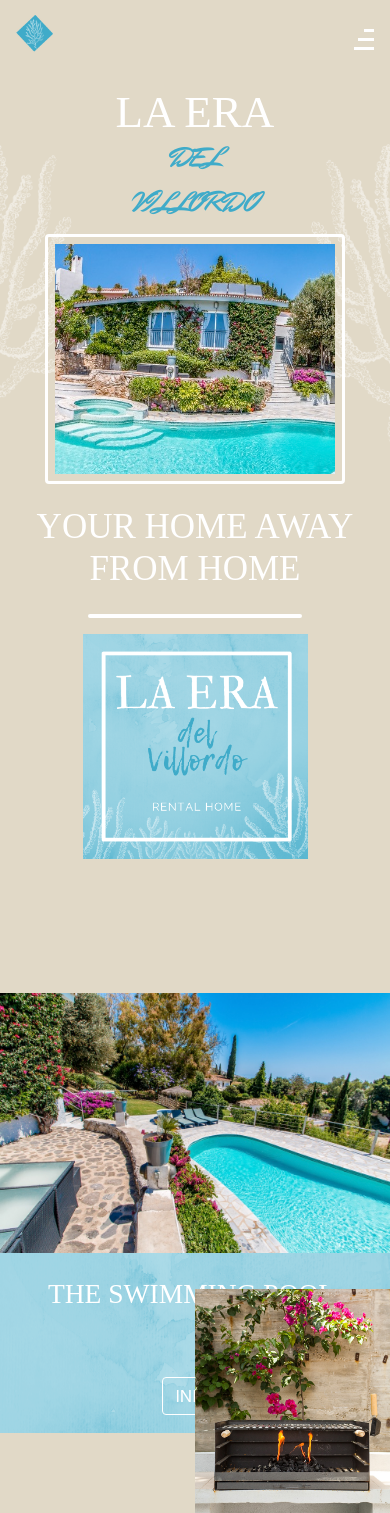
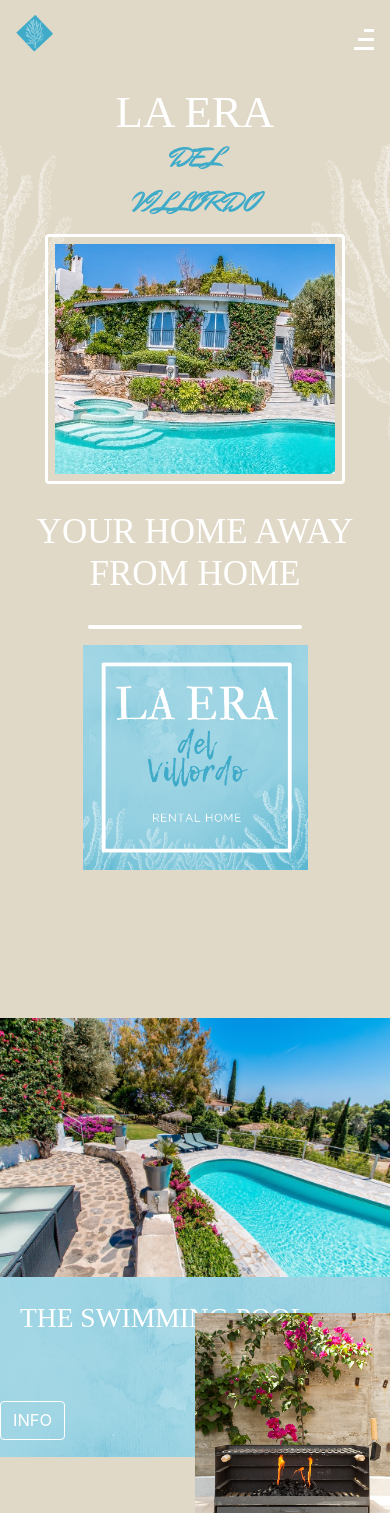
Before and after one commit to SaraBurgin/la-era-del-villordo, a Next.js app: page / in a window 390 px wide. Shown: the top 1513 px of the page. Built offline with nearby package versions, Linux system fonts and the light colour scheme; a web font is replaced by a local one.

Commit message:
Add responsiveness

```diff
--- a/css/_jumbotron.scss
+++ b/css/_jumbotron.scss
@@ -156,7 +156,6 @@
         font-size: 40px;
       }
   }
-
     .coral-right {
       height: 550px;
     }
--- a/css/_main.scss
+++ b/css/_main.scss
@@ -1,9 +1,10 @@
 /* MAIN - FIRST CONTAINER*/
 .first-container {
   padding: 20px;
+  margin-bottom: 25px;
   display: grid;
   width: 100vw;
-  height: 50vh;
+  height: 60vh;
   grid-template-columns: 25% 75%;
   grid-template-rows: 1.5fr 3.5fr 0.75fr;
   grid-template-areas:
@@ -15,30 +16,26 @@
   .era-logo {
     height: 300px;
     grid-area: logo;
-    // justify-self: left;
-    // align-self: center;
+
   }
 
   .home-header {
     font-family: $titleFont;
     grid-area: header;
     font-size: 50px;
-    // align-self: top;
-    // justify-self: center;
+
   }
 
   .home-paragraph {
     grid-area: txt;
     font-size: 20px;
-    // align-self: top;
-    // justify-self: center;
+
   }
 
   .break-one {
     grid-area: break-line;
     width: 60%;
-    // justify-self: center;
-    // align-self: top;
+
     border: 2.5px solid white;
     border-radius: 5px;
   }
@@ -47,10 +44,9 @@
 
 /* MAIN - SECOND CONTAINER*/
 .second-container {
-  margin-top: 85px;
   display: grid;
   width: 100vw;
-  height: 70vh;
+  height: 60vh;
   grid-template-columns: 65% 35%;
   grid-template-rows: 100%;
 
@@ -68,11 +64,7 @@
         background-image: url('/images/background-design.png');
         width: 100%;
         height: 100%;
-        text-align: center;
-        align-self: center;
-        // padding: 20%;
         font-size: 55px;
-
         grid-template-columns: 1fr;
         grid-template-rows: 50% 50%;
         grid-template-areas: "title1"
@@ -82,10 +74,14 @@
           font-family: $titleFont;
           font-size: 95%;
           color: #ffffff;
+          grid-area: title1;
+          align-self: center;
         }
         .swimming-pool-info-btn {
           font-size: 30%;
           color: #ffffff;
+          grid-area: title2;
+          align-self: center;
           border: 2px solid #ffffff;
         }
       }
@@ -131,9 +127,64 @@
 
 
 /* MQ - FIRST CONTAINER */
+@media(max-width: 1305px) {
+  .first-container {
+    grid-template-columns: 40% 60%;
+    grid-template-rows: 1.5fr 3.5fr 0.75fr;
+    grid-template-areas: "logo header""logo txt""logo break-line";
+
+    .home-header {
+      grid-area: header;
+    }
+    .break-one {
+      grid-area: break-line;
+    }
+    .home-paragraph {
+      grid-area: txt;
+    }
+    .era-logo {
+      grid-area: logo;
+      justify-self: center;
+      height: 250px;
+    }
+  }
+}
+@media(max-width: 1005px) {
+  .first-container {
+    grid-template-columns: 100%;
+    grid-template-rows: 3fr 1fr 4fr 0.5fr;
+    grid-template-areas: "logo" "header" "txt" "break-line";
+    text-justify: center;
+
+    .home-header {
+      grid-area: header;
+      justify-self: center;
+      font-size: 40px;
+      text-align: center;
+      align-self: center;
+    }
+    .break-one {
+      grid-area: break-line;
+      justify-self: center;
+
+    }
+    .home-paragraph {
+      grid-area: txt;
+      justify-self: center;
+      font-size: 17px;
+      text-align: center;
+    }
+    .era-logo {
+      grid-area: logo;
+      height: 250px;
+      align-self: top;
+      margin-bottom: 15px;
+    }
+  }
+}
+
 @media(max-width: 550px) {
   .first-container {
-    // padding: 10px;
     grid-template-columns: 100%;
     grid-template-rows: 1.25fr 0.05fr 0fr 4fr;
     grid-template-areas: "header" "break" "nodisplay" "logo";
--- a/css/styles.css
+++ b/css/styles.css
@@ -454,10 +454,11 @@ header {
 /* MAIN - FIRST CONTAINER*/
 .first-container {
   padding: 20px;
+  margin-bottom: 25px;
   display: -ms-grid;
   display: grid;
   width: 100vw;
-  height: 50vh;
+  height: 60vh;
   -ms-grid-columns: 25% 75%;
       grid-template-columns: 25% 75%;
   -ms-grid-rows: 1.5fr 3.5fr 0.75fr;
@@ -500,11 +501,10 @@ header {
 
 /* MAIN - SECOND CONTAINER*/
 .second-container {
-  margin-top: 85px;
   display: -ms-grid;
   display: grid;
   width: 100vw;
-  height: 70vh;
+  height: 60vh;
   -ms-grid-columns: 65% 35%;
       grid-template-columns: 65% 35%;
   -ms-grid-rows: 100%;
@@ -529,10 +529,6 @@ header {
   background-image: url("/images/background-design.png");
   width: 100%;
   height: 100%;
-  text-align: center;
-  -ms-flex-item-align: center;
-      -ms-grid-row-align: center;
-      align-self: center;
   font-size: 55px;
   -ms-grid-columns: 1fr;
       grid-template-columns: 1fr;
@@ -545,11 +541,23 @@ header {
   font-family: "IM Fell English";
   font-size: 95%;
   color: #ffffff;
+  -ms-grid-row: 1;
+  -ms-grid-column: 1;
+  grid-area: title1;
+  -ms-flex-item-align: center;
+      -ms-grid-row-align: center;
+      align-self: center;
 }
 
 .second-container .blue-bg .swimming-pool-info-btn {
   font-size: 30%;
   color: #ffffff;
+  -ms-grid-row: 2;
+  -ms-grid-column: 1;
+  grid-area: title2;
+  -ms-flex-item-align: center;
+      -ms-grid-row-align: center;
+      align-self: center;
   border: 2px solid #ffffff;
 }
 
@@ -615,6 +623,89 @@ header {
 }
 
 /* MQ - FIRST CONTAINER */
+@media (max-width: 1305px) {
+  .first-container {
+    -ms-grid-columns: 40% 60%;
+        grid-template-columns: 40% 60%;
+    -ms-grid-rows: 1.5fr 3.5fr 0.75fr;
+        grid-template-rows: 1.5fr 3.5fr 0.75fr;
+        grid-template-areas: "logo header" "logo txt" "logo break-line";
+  }
+  .first-container .home-header {
+    -ms-grid-row: 1;
+    -ms-grid-column: 2;
+    grid-area: header;
+  }
+  .first-container .break-one {
+    -ms-grid-row: 3;
+    -ms-grid-column: 2;
+    grid-area: break-line;
+  }
+  .first-container .home-paragraph {
+    -ms-grid-row: 2;
+    -ms-grid-column: 2;
+    grid-area: txt;
+  }
+  .first-container .era-logo {
+    -ms-grid-row: 1;
+    -ms-grid-row-span: 3;
+    -ms-grid-column: 1;
+    grid-area: logo;
+    -ms-grid-column-align: center;
+        justify-self: center;
+    height: 250px;
+  }
+}
+
+@media (max-width: 1005px) {
+  .first-container {
+    -ms-grid-columns: 100%;
+        grid-template-columns: 100%;
+    -ms-grid-rows: 3fr 1fr 4fr 0.5fr;
+        grid-template-rows: 3fr 1fr 4fr 0.5fr;
+        grid-template-areas: "logo" "header" "txt" "break-line";
+    text-justify: center;
+  }
+  .first-container .home-header {
+    -ms-grid-row: 2;
+    -ms-grid-column: 1;
+    grid-area: header;
+    -ms-grid-column-align: center;
+        justify-self: center;
+    font-size: 40px;
+    text-align: center;
+    -ms-flex-item-align: center;
+        -ms-grid-row-align: center;
+        align-self: center;
+  }
+  .first-container .break-one {
+    -ms-grid-row: 4;
+    -ms-grid-column: 1;
+    grid-area: break-line;
+    -ms-grid-column-align: center;
+        justify-self: center;
+  }
+  .first-container .home-paragraph {
+    -ms-grid-row: 3;
+    -ms-grid-column: 1;
+    grid-area: txt;
+    -ms-grid-column-align: center;
+        justify-self: center;
+    font-size: 17px;
+    text-align: center;
+  }
+  .first-container .era-logo {
+    -ms-grid-row: 1;
+    -ms-grid-column: 1;
+    grid-area: logo;
+    height: 250px;
+    -ms-flex-item-align: top;
+        -ms-grid-row-align: top;
+        align-self: top;
+    margin-bottom: 15px;
+  }
+}
+
 @media (max-width: 550px) {
   .first-container {
     -ms-grid-columns: 100%;
```
Also changed, not shown: 1 other file (tests, documents, lock files or other folders).
